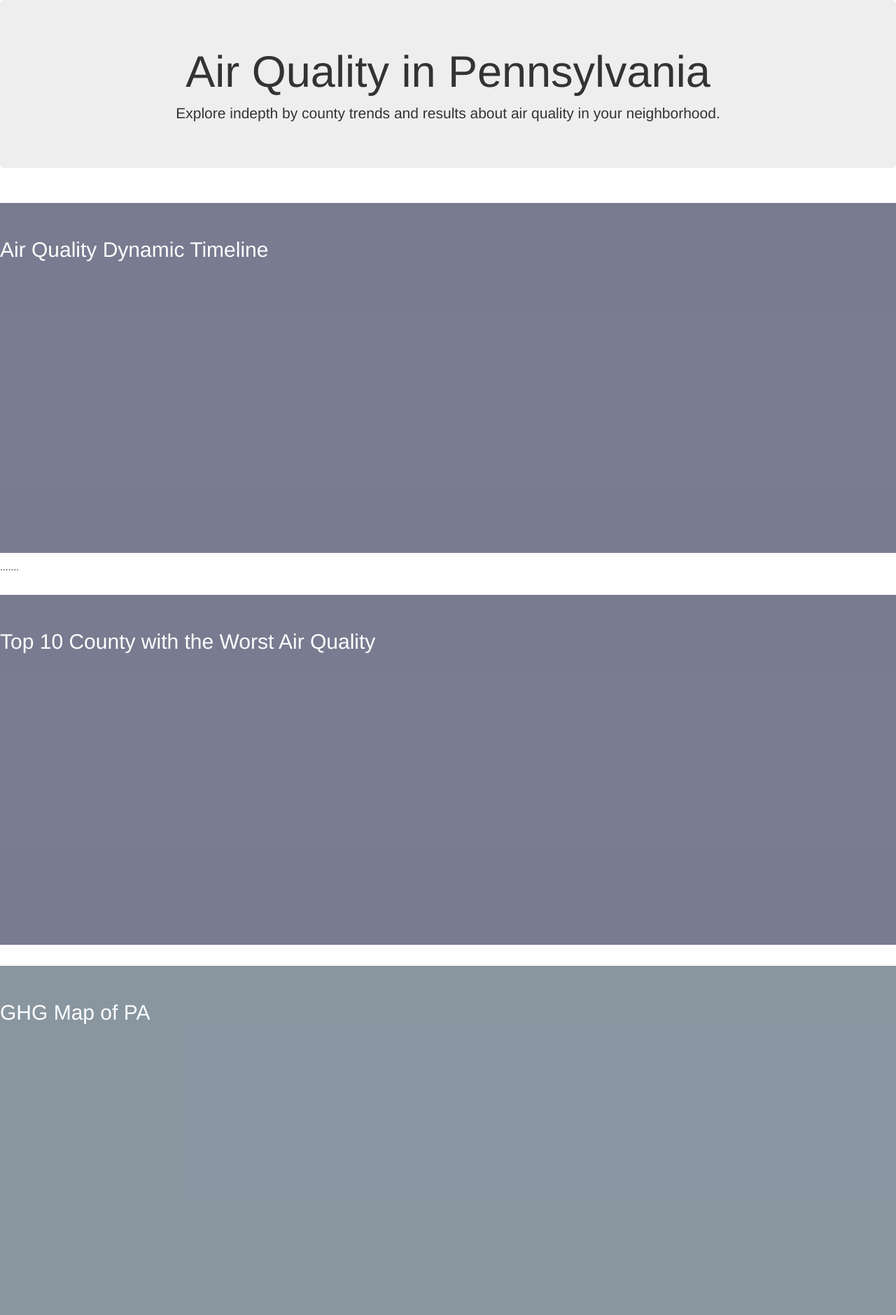
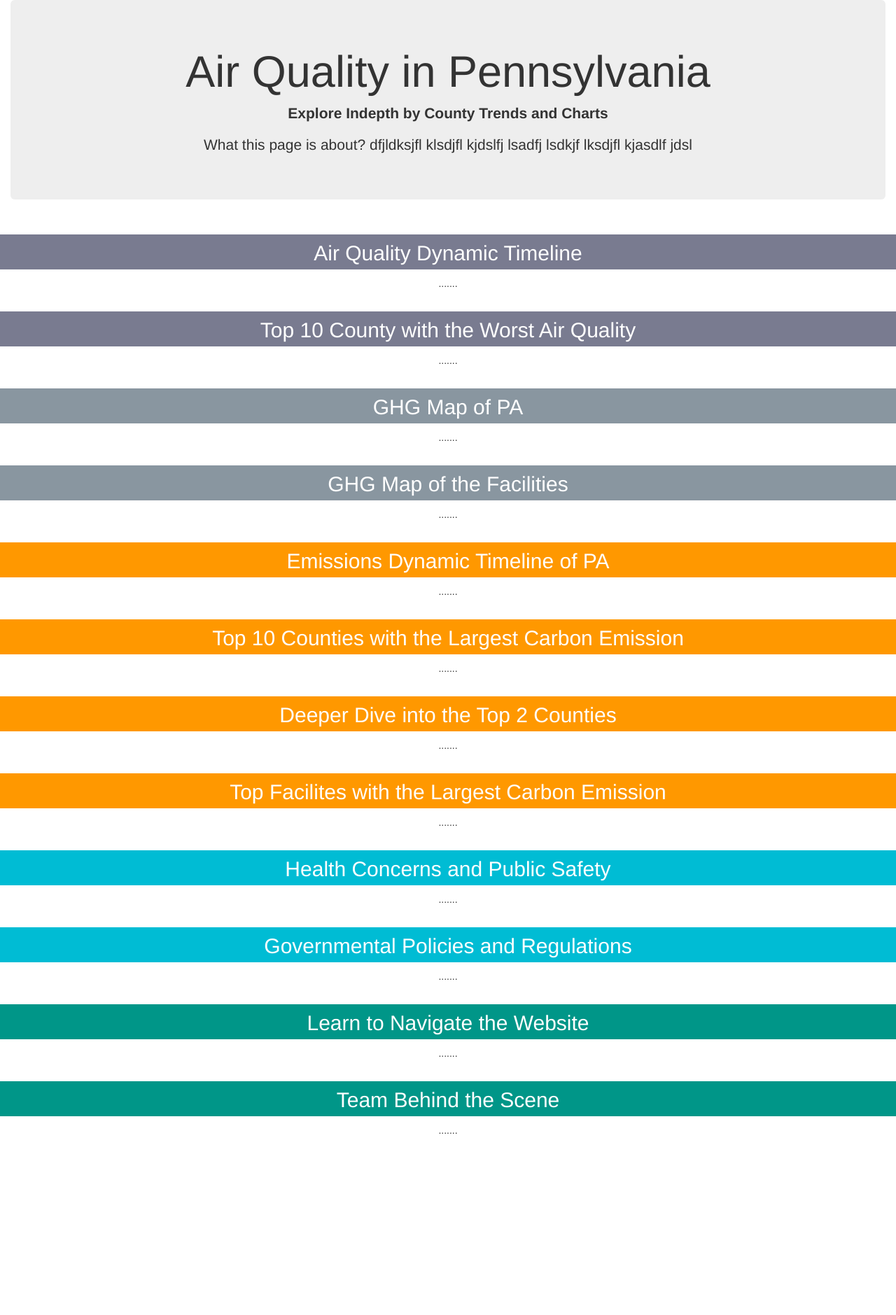
Before and after one commit to dipeshtimsina/RealProject2, a Flask app: page / in a window 1280 px wide. Shown: the part 62-1941 px from the top of the page at 70% size. After the commit the page ends 1682 px from the top, so only its background shows below. Run offline with Flask 2, Linux system fonts and the light colour scheme; data comes from the database, SQL or seed files in the repository; some libraries are stand-ins or nearby versions.

Commit message:
this site is now ready for adding any information, has the centered format for each section

```diff
--- a/templates/index.html
+++ b/templates/index.html
@@ -32,22 +32,22 @@
        top: 50px;
       }
       /* For Air Quality Nav Tab: Has 2 sections */
-      #aqtimeline {padding-top:50px;height:500px;color: #fff; background-color: rgba(5, 9, 48, 0.534);}
-      #aqwrost10 {padding-top:50px;height:500px;color: #fff; background-color: rgba(5, 9, 48, 0.534);}
+      #aqtimeline {padding-top:10px;height:50px;color: #fff; background-color: rgba(5, 9, 48, 0.534);}
+      #aqwrost10 {padding-top:10px;height:50px;color: #fff; background-color: rgba(5, 9, 48, 0.534);}
       /* For GHG Nav Tab: Has 2 sections */
-      #ghgpa {padding-top:50px;height:500px;color: #fff; background-color: rgba(8, 34, 56, 0.473);}
-      #ghgfacility {padding-top:50px;height:500px;color: #fff; background-color: rgba(8, 34, 56, 0.473);}
+      #ghgpa {padding-top:10px;height:50px;color: #fff; background-color: rgba(8, 34, 56, 0.473);}
+      #ghgfacility {padding-top:10px;height:50px;color: #fff; background-color: rgba(8, 34, 56, 0.473);}
       /* For Emissions has 4 sections */
-      #emstimeline{padding-top:50px;height:500px;color: #fff; background-color: #ff9800;}
-      #emstop10{padding-top:50px;height:500px;color: #fff; background-color: #ff9800;}
-      #emstop2{padding-top:50px;height:500px;color: #fff; background-color: #ff9800;}
-      #emstopfacility{padding-top:50px;height:500px;color: #fff; background-color: #ff9800;}
+      #emstimeline{padding-top:10px;height:50px;color: #fff; background-color: #ff9800;}
+      #emstop10{padding-top:10px;height:50px;color: #fff; background-color: #ff9800;}
+      #emstop2{padding-top:10px;height:50px;color: #fff; background-color: #ff9800;}
+      #emstopfacility{padding-top:10px;height:50px;color: #fff; background-color: #ff9800;}
       /* For Consequence Nav tab has 2 sections */
-      #conshealth {padding-top:50px;height:500px;color: #fff; background-color: #00bcd4;}
-      #consgov {padding-top:50px;height:500px;color: #fff; background-color: #00bcd4;}
+      #conshealth {padding-top:10px;height:50px;color: #fff; background-color: #00bcd4;}
+      #consgov {padding-top:10px;height:50px;color: #fff; background-color: #00bcd4;}
       /* For About has 2 sections */
-      #abtsite {padding-top:50px;height:500px;color: #fff; background-color: #009688;}
-      #abtus {padding-top:50px;height:500px;color: #fff; background-color: #009688;}
+      #abtsite {padding-top:10px;height:50px;color: #fff; background-color: #009688;}
+      #abtus {padding-top:10px;height:50px;color: #fff; background-color: #009688;}
 
       </style>
   </head>
@@ -177,12 +177,23 @@
 <!-- This is the Title -->
 
     <div class="container-fluid">
-      <div class="row">
+      <div class="row"></div>
         <div class="col-md-12 jumbotron text-center">
           <h1>Air Quality in Pennsylvania</h1>
+          <p class="lead"><strong>
+
+
+            Explore Indepth by County Trends and Charts
+
+
+          </strong></p>
+
+
           <p>
-            Explore indepth by county trends and results about air quality in
-            your neighborhood.
+
+            What this page is about?
+
+            dfjldksjfl klsdjfl kjdslfj lsadfj lsdkjf lksdjfl kjasdlf jdsl
           </p>
         </div>
       </div>
@@ -194,13 +205,19 @@
 <!-- Air Quality Sections -->
 
 <div id="ourNavbar" class="container-fluid" ></div>
+  <div class = "text-center">
     <h2 id="aqtimeline">Air Quality Dynamic Timeline</h2>
     <p>.......</p>
+  </div>
+</div>
+
 
 <!--**************************************************************************************************************************************************************************************-->
 <div id="ourNavbar" class="container-fluid"></div>
+  <div class = "text-center">
     <h2 id="aqwrost10">Top 10 County with the Worst Air Quality </h2>
-
+    <p>.......</p>
+  </div>
 
 <!--**************************************************************************************************************************************************************************************-->
 <!--**************************************************************************************************************************************************************************************-->
@@ -208,14 +225,18 @@
 <!-- GHG Section -->
 
 <div id="ourNavbar" class="container-fluid"></div>
+  <div class = "text-center">
     <h2 id="ghgpa" >GHG Map of PA</h2>
-
+    <p>.......</p>
+  </div>
 
 <!--**************************************************************************************************************************************************************************************-->
 
 <div id="ourNavbar" class="container-fluid"></div>
+  <div class = "text-center">
     <h2 id="ghgfacility" >GHG Map of the Facilities</h2>
-
+    <p>.......</p>
+  </div>
 
 <!--**************************************************************************************************************************************************************************************-->
 <!--**************************************************************************************************************************************************************************************-->
@@ -224,23 +245,34 @@
 
 
 <div id="ourNavbar" class="container-fluid"></div>
+  <div class = "text-center">
     <h2 id="emstimeline" >Emissions Dynamic Timeline of PA</h2>
+    <p>.......</p>
+  </div>
 
 <!--**************************************************************************************************************************************************************************************-->
 
 <div id="ourNavbar" class="container-fluid"></div>
+  <div class = "text-center">
     <h2 id="emstop10" >Top 10 Counties with the Largest Carbon Emission</h2>
+    <p>.......</p>
+  </div>
 
 <!--**************************************************************************************************************************************************************************************-->
 
 <div id="ourNavbar" class="container-fluid"></div>
+  <div class = "text-center">
     <h2 id="emstop2" >Deeper Dive into the Top 2 Counties</h2>
+    <p>.......</p>
+  </div>
 
 <!--**************************************************************************************************************************************************************************************-->
 
 <div id="ourNavbar" class="container-fluid"></div>
+  <div class = "text-center">
     <h2 id="emstopfacility" > Top Facilites with the Largest Carbon Emission</h2>
-
+    <p>.......</p>
+  </div>
 
 <!--**************************************************************************************************************************************************************************************-->
 <!--**************************************************************************************************************************************************************************************-->
@@ -249,12 +281,19 @@
 
 
 <div id="ourNavbar" class="container-fluid"></div>
+  <div class = "text-center">
     <h2 id="conshealth" > Health Concerns and Public Safety </h2>
+    <p>.......</p>
+  </div>
 
 <!--**************************************************************************************************************************************************************************************-->
 
 <div id="ourNavbar" class="container-fluid"></div>
+  <div class = "text-center">
     <h2 id="consgov"> Governmental Policies and Regulations </h2>
+    <p>.......</p>
+  </div>
+
 
 <!--**************************************************************************************************************************************************************************************-->
 <!--**************************************************************************************************************************************************************************************-->
@@ -263,13 +302,19 @@
 
 
 <div id="ourNavbar" class="container-fluid"></div>
+  <div class = "text-center">
     <h2 id="abtsite"> Learn to Navigate the Website </h2>
+    <p>.......</p>
+  </div>
+
 
 <!--**************************************************************************************************************************************************************************************-->
 
 <div id="ourNavbar" class="container-fluid"></div>
+  <div class = "text-center">
     <h2 id="abtus" > Team Behind the Scene </h2>
-
+    <p>.......</p>
+  </div>
 
 
 <!--**************************************************************************************************************************************************************************************-->
```
Lines whose indentation alone changed are shown as unchanged.
